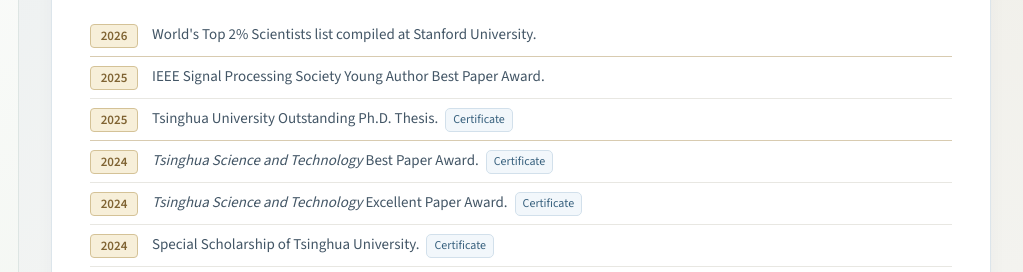
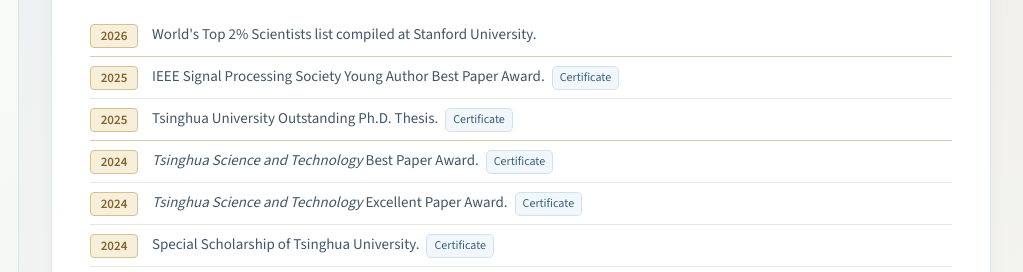
Before and after one commit to zhangzij15/zhangzij15.github.io, a plain HTML site: page awards.html in a window 1280 px wide. Shown: the part 479-751 px from the top of the page, 257-1280 px from the left. Drawn offline with Linux system fonts and the light colour scheme.

Commit message:
Add 2025 IEEE SPS award certificate

```diff
--- a/awards.html
+++ b/awards.html
@@ -28,7 +28,7 @@
 <ul class="award-list">
 <li class="award-year-end"><time class="award-year" datetime="2026">2026</time><div class="award-content"><p>World's Top 2% Scientists list compiled at Stanford University.</p></div>
 </li>
-<li><time class="award-year" datetime="2025">2025</time><div class="award-content"><p>IEEE Signal Processing Society Young Author Best Paper Award.</p></div>
+<li><time class="award-year" datetime="2025">2025</time><div class="award-content"><p>IEEE Signal Processing Society Young Author Best Paper Award.</p><div class="award-resources"><a href="awards/IEEE_SPS_Young_Author_2025.png">Certificate</a></div></div>
 </li>
 <li class="award-year-end"><time class="award-year" datetime="2025">2025</time><div class="award-content"><p>Tsinghua University Outstanding Ph.D. Thesis.</p><div class="award-resources"><a href="awards/Thesis.pdf">Certificate</a></div></div>
 </li>
```
Also changed, not shown: 2 other files.
